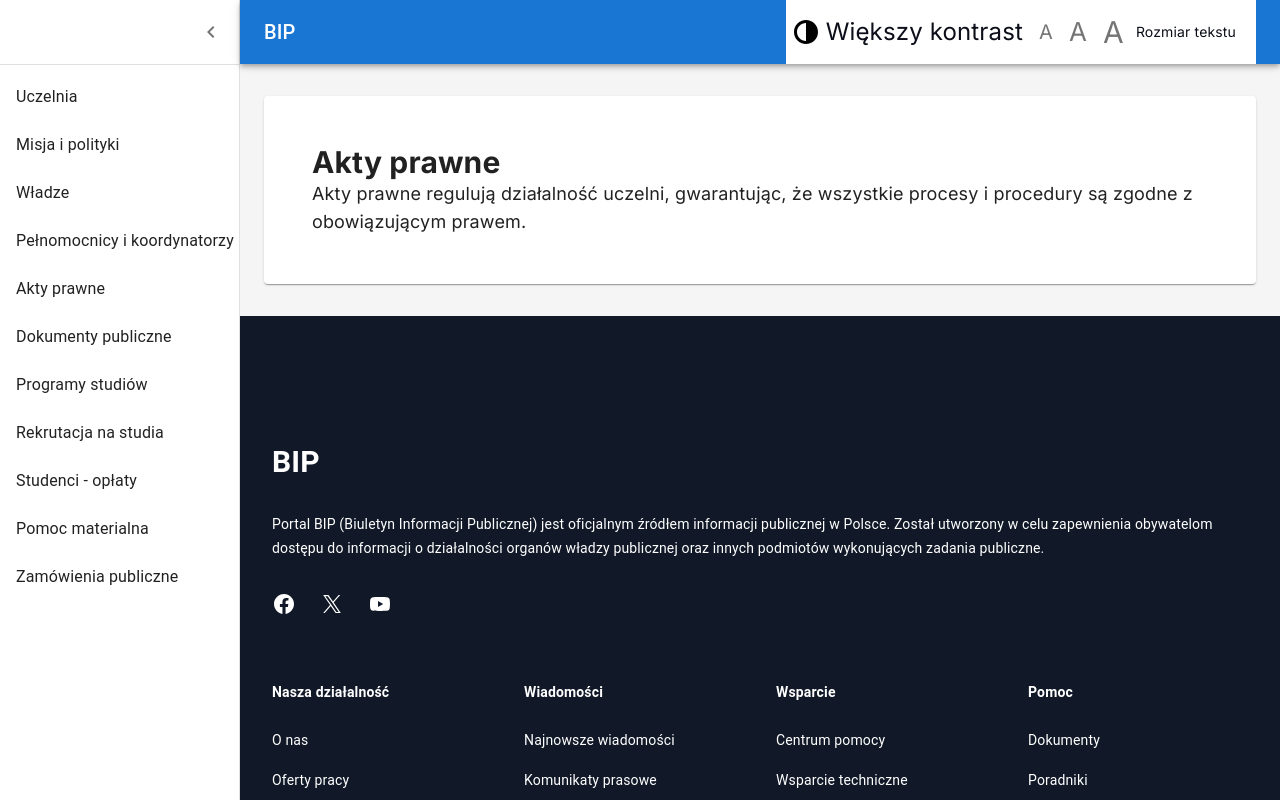
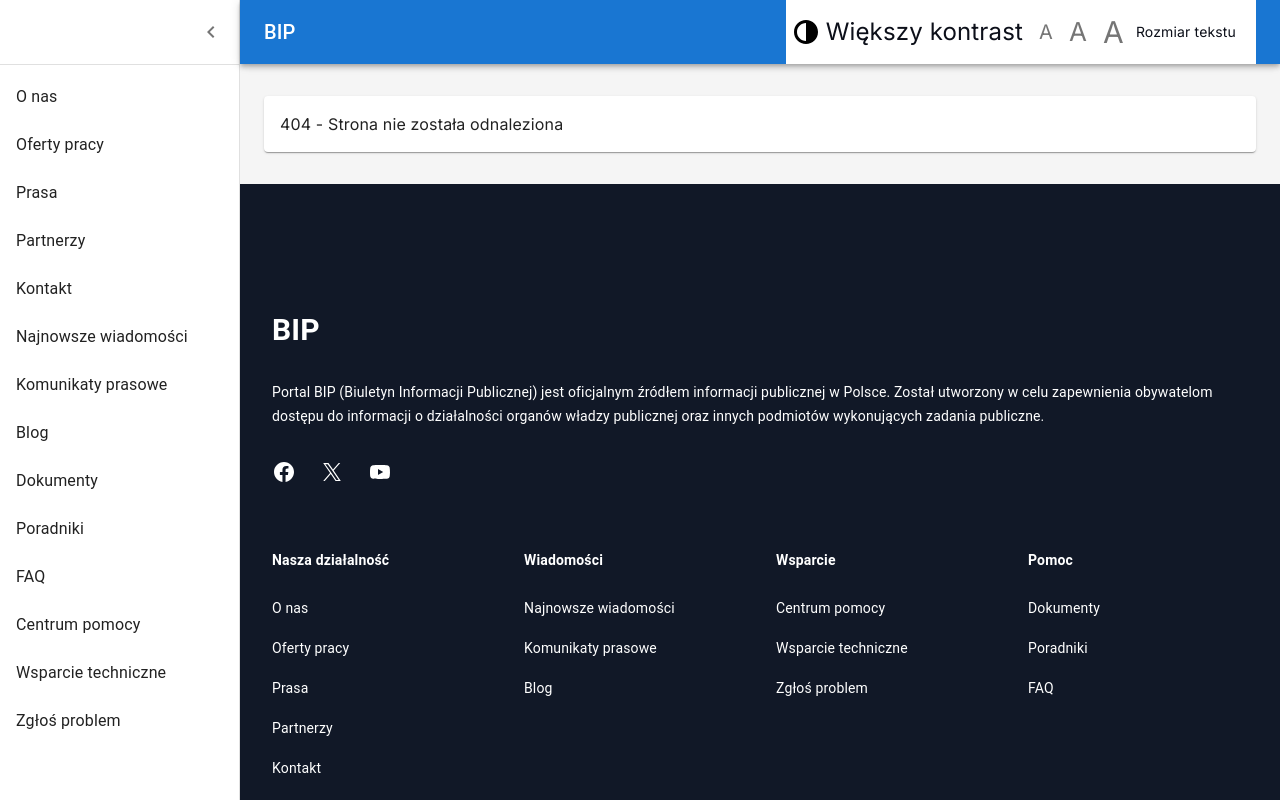
Before and after one commit to patryk672/bip, a Next.js app: page /akty-prawne in a window 1280 px wide. Built offline with nearby package versions, Linux system fonts and the light colour scheme.

Commit message:
change data nav items

```diff
--- a/src/app/[slug]/page.tsx
+++ b/src/app/[slug]/page.tsx
@@ -1,4 +1,4 @@
-import { data } from '@/data';
+import { data } from '@/data/data';
 import Node from '@/components/Node/Node';
 
 export default function Page({ params }: { params: { slug: string } }) {
@@ -9,7 +9,7 @@ export default function Page({ params }: { params: { slug: string } }) {
   return (
     <Node>
       <Node.Title>{content.title}</Node.Title>
-      <p className="text-lg">{content.content}</p>
+      <p className="text-lg mt-5">{content.content}</p>
     </Node>
   );
 }
--- a/src/components/Dashboard/ListItems.tsx
+++ b/src/components/Dashboard/ListItems.tsx
@@ -1,7 +1,7 @@
 import Link from 'next/link';
 import { ListItemButton, ListItemText } from '@mui/material';
 
-import { data } from '@/data';
+import { data } from '@/data/data';
 
 export default function ListItems() {
   return data.map(item => (
--- /dev/null
+++ b/src/data/data.ts
@@ -0,0 +1,86 @@
+export const data = [
+  {
+    slug: 'o-nas',
+    title: 'O nas',
+    content:
+      'Sekcja "O nas" przedstawia historię naszej organizacji, misję oraz wartości, które nas kierują. Jest to miejsce, gdzie użytkownicy mogą dowiedzieć się więcej o naszych celach i sposobie działania.',
+  },
+  {
+    slug: 'oferty-pracy',
+    title: 'Oferty pracy',
+    content:
+      'Nasza strona z ofertami pracy zawiera aktualne propozycje zatrudnienia w naszej organizacji. Zapraszamy do zapoznania się z otwartymi pozycjami i dołączenia do naszego zespołu.',
+  },
+  {
+    slug: 'prasa',
+    title: 'Prasa',
+    content:
+      'Dział prasowy zawiera komunikaty dla mediów, informacje prasowe oraz materiały, które mogą być przydatne dla dziennikarzy zainteresowanych naszą działalnością.',
+  },
+  {
+    slug: 'partnerzy',
+    title: 'Partnerzy',
+    content:
+      'Sekcja "Partnerzy" prezentuje informacje o naszych współpracownikach i partnerach biznesowych. Jest to wyraz uznania dla tych, którzy wspierają nasze cele i misję.',
+  },
+  {
+    slug: 'kontakt',
+    title: 'Kontakt',
+    content:
+      'Strona kontaktowa umożliwia łatwe nawiązanie komunikacji z naszą organizacją. Znajdziesz tu dane kontaktowe, formularz kontaktowy oraz mapę dojazdu do naszych biur.',
+  },
+  {
+    slug: 'najnowsze-wiadomosci',
+    title: 'Najnowsze wiadomości',
+    content:
+      'W dziale z najnowszymi wiadomościami publikujemy bieżące informacje dotyczące naszej działalności, ogłoszenia i aktualności, które mogą zainteresować naszych odbiorców.',
+  },
+  {
+    slug: 'komunikaty-prasowe',
+    title: 'Komunikaty prasowe',
+    content:
+      'Komunikaty prasowe zawierają oficjalne ogłoszenia naszej organizacji skierowane do mediów i publiczności. Są one źródłem sprawdzonych informacji o naszych działaniach.',
+  },
+  {
+    slug: 'blog',
+    title: 'Blog',
+    content:
+      'Nasz blog to miejsce, w którym dzielimy się wiedzą ekspercką, poradami oraz ciekawostkami związanymi z naszą branżą. To przestrzeń dla tych, którzy szukają inspiracji i wiedzy.',
+  },
+  {
+    slug: 'dokumenty',
+    title: 'Dokumenty',
+    content:
+      'Sekcja dokumentów zawiera niezbędne formularze, regulaminy i inne dokumenty, które użytkownicy mogą potrzebować do współpracy z nami lub do zapoznania się z naszymi procedurami.',
+  },
+  {
+    slug: 'poradniki',
+    title: 'Poradniki',
+    content:
+      'Nasze poradniki oferują praktyczne wskazówki i instrukcje na różne tematy. Są one przydatne zarówno dla klientów, jak i partnerów biznesowych poszukujących szczegółowych informacji.',
+  },
+  {
+    slug: 'faq',
+    title: 'FAQ',
+    content:
+      'Sekcja FAQ (często zadawane pytania) ma na celu szybkie udzielenie odpowiedzi na najczęściej pojawiające się pytania odwiedzających naszą stronę.',
+  },
+  {
+    slug: 'centrum-pomocy',
+    title: 'Centrum pomocy',
+    content:
+      'Centrum pomocy to kompleksowy zbiór zasobów mających na celu wspieranie użytkowników w rozwiązywaniu problemów i korzystaniu z naszych usług.',
+  },
+  {
+    slug: 'wsparcie-techniczne',
+    title: 'Wsparcie techniczne',
+    content:
+      'Nasze wsparcie techniczne jest dostępne dla użytkowników potrzebujących pomocy technicznej lub napotkających problemy z naszymi produktami lub usługami.',
+  },
+  {
+    slug: 'zglos-problem',
+    title: 'Zgłoś problem',
+    content:
+      'Sekcja "Zgłoś problem" umożliwia użytkownikom zgłaszanie uwag lub problemów związanych z działaniem naszej organizacji, produktów czy usług.',
+  },
+];
--- a/src/data/index.ts
+++ /dev/null
@@ -1,68 +0,0 @@
-export const data = [
-  {
-    slug: 'uczelnia',
-    title: 'Uczelnia',
-    content:
-      'Uczelnia oferuje szeroki zakres programów edukacyjnych i jest zobowiązana do zapewnienia studentom najwyższej jakości kształcenia.',
-  },
-  {
-    slug: 'misja-i-polityki',
-    title: 'Misja i polityki',
-    content:
-      'Misja naszej uczelni koncentruje się na rozwijaniu potencjału intelektualnego studentów i promowaniu wartości akademickich w społeczeństwie.',
-  },
-  {
-    slug: 'wladze',
-    title: 'Władze',
-    content:
-      'Władze uczelni składają się z doświadczonych pracowników akademickich, którzy dbają o przestrzeganie standardów edukacyjnych i rozwój instytucji.',
-  },
-  {
-    slug: 'pelnomocnicy-i-koordynatorzy',
-    title: 'Pełnomocnicy i koordynatorzy',
-    content:
-      'Pełnomocnicy i koordynatorzy są kluczowi w realizacji zadań i projektów, a ich praca ma bezpośredni wpływ na sukces uczelni.',
-  },
-  {
-    slug: 'akty-prawne',
-    title: 'Akty prawne',
-    content:
-      'Akty prawne regulują działalność uczelni, gwarantując, że wszystkie procesy i procedury są zgodne z obowiązującym prawem.',
-  },
-  {
-    slug: 'dokumenty-publiczne',
-    title: 'Dokumenty publiczne',
-    content:
-      'Dokumenty publiczne uczelni są dostępne dla wszystkich zainteresowanych, zapewniając transparentność i otwartość naszej instytucji.',
-  },
-  {
-    slug: 'programy-studiow',
-    title: 'Programy studiów',
-    content:
-      'Programy studiów zostały starannie opracowane, aby dostarczać aktualnej wiedzy i umiejętności potrzebnych na dynamicznie zmieniającym się rynku pracy.',
-  },
-  {
-    slug: 'rekrutacja-na-studia',
-    title: 'Rekrutacja na studia',
-    content:
-      'Proces rekrutacji na studia jest uproszczony i zautomatyzowany, co umożliwia kandydatom łatwe aplikowanie i śledzenie statusu swojej aplikacji.',
-  },
-  {
-    slug: 'studenci-oplaty',
-    title: 'Studenci - opłaty',
-    content:
-      'Informacje dotyczące opłat za studia, dostępne są w biurze ds. finansów studenckich oraz na stronie internetowej uczelni.',
-  },
-  {
-    slug: 'pomoc-materialna',
-    title: 'Pomoc materialna',
-    content:
-      'Uczelnia oferuje różne formy wsparcia materialnego dla studentów, w tym stypendia, zasiłki oraz pożyczki studenckie.',
-  },
-  {
-    slug: 'zamowienia-publiczne',
-    title: 'Zamówienia publiczne',
-    content:
-      'Zamówienia publiczne są realizowane w oparciu o przepisy prawa, z zachowaniem zasad uczciwej konkurencji oraz transparentności postępowań.',
-  },
-];
```
